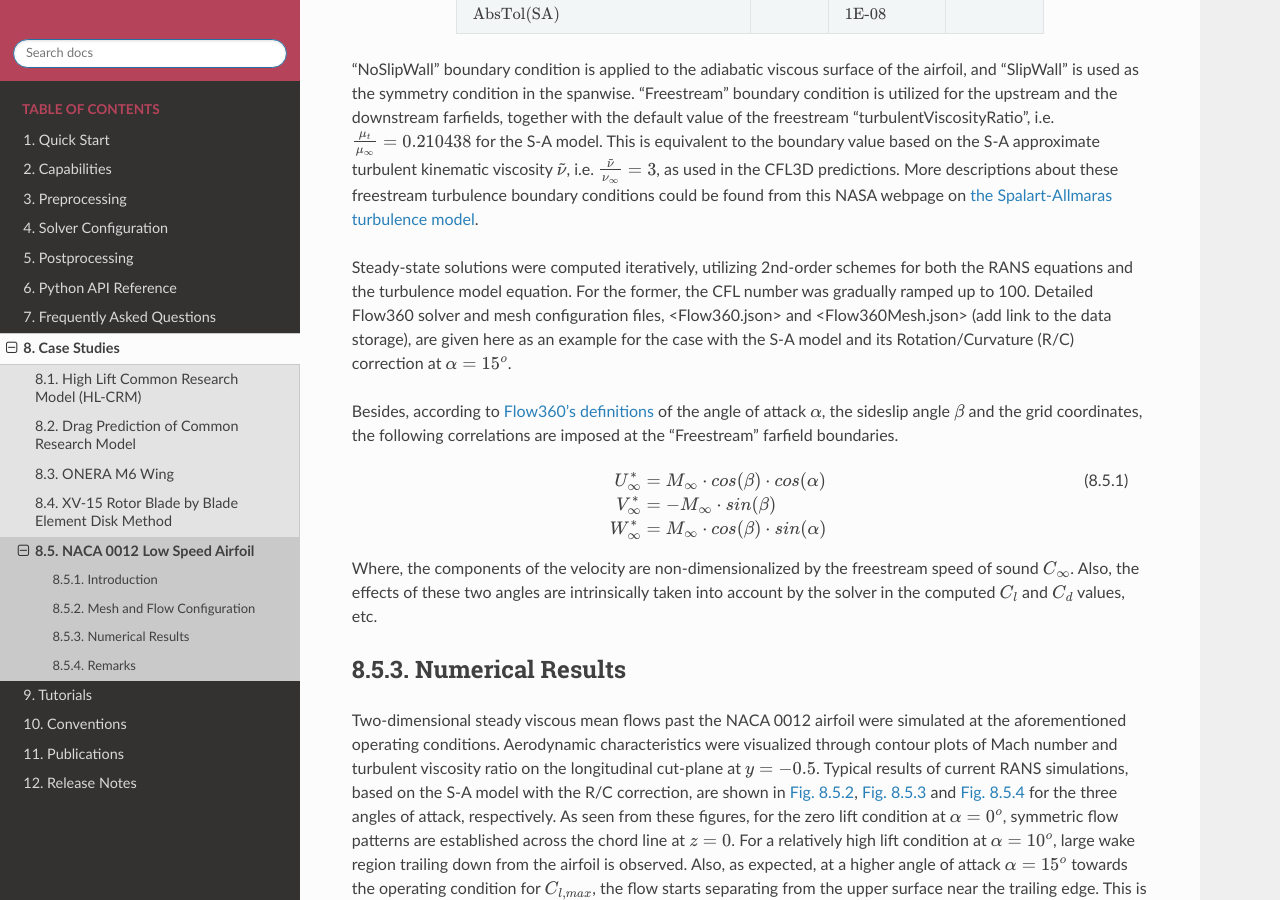
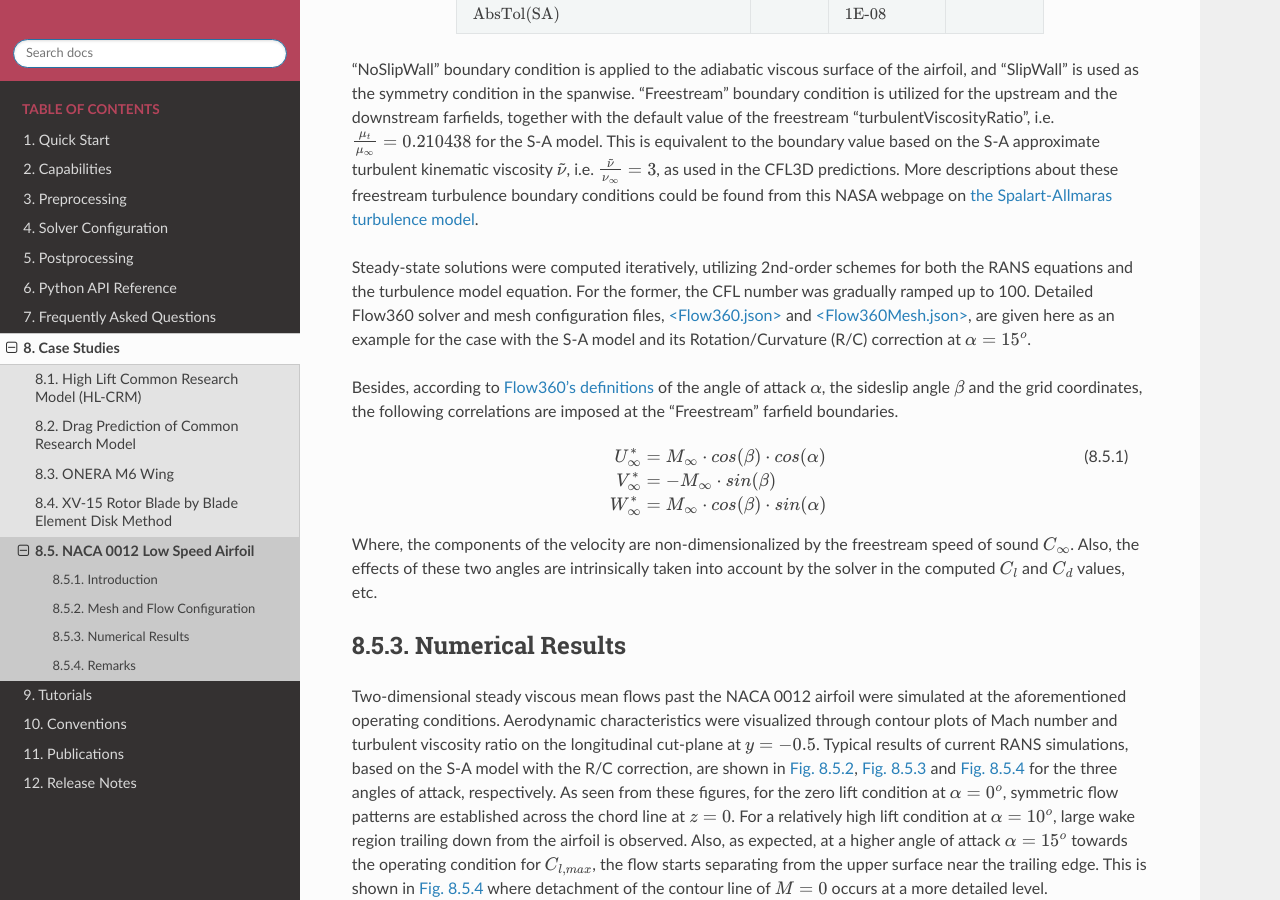
Before and after one commit to flexcompute-readthedocs/Flow360Documentation, a Sphinx documentation site: the page built from docs/source/examples/naca0012_caseStudy.rst, in a window 1280 px wide and 900 px high, scrolled down 2865 px. Built offline with Sphinx 7.4.7 and the Read the Docs theme 2.0.0, drawn with Linux system fonts in a browser that asks for light colours; some of the changed text lies outside the part shown.

Commit message:
External links to the grid, mesh json and solver json files were updated

```diff
--- a/docs/source/examples/naca0012_caseStudy.rst
+++ b/docs/source/examples/naca0012_caseStudy.rst
@@ -18,7 +18,7 @@
 Mesh and Flow Configuration
 ---------------------------
 
-In the three series of nested grids with varying trailing edge streamwise spacing, as given in the above NASA webpage, that of Family II at Level-4 (897 x 2 x 257) was used in this validation. The geometry and the mesh of this quasi-3D CFD model are shown in :numref:`Fig1_NACA0012GeoMsh`. As seen, the grid has a C-type topology, wrapping around the airfoil from the downstream farfield, around the lower surface to the upper, then back to the downstream farfield again. Also, in the wake region, the grid connects to itself in a point-matched manner. The chord length is scaled into unity, and the grid unit is taken to be meter. The origin of the grid coordinates is at the leading edge of the airfoil. The x-axis is in alignment with the chord line. Also, the grid is stretched for one spanwise cell in the negative y direction with the grid spacing of 1 meter. The original unstructured CGNS grid files downloaded from the NASA webpage are in the ADF data format and have to be converted into the HDF5, to meet :ref:`the grid requirements<manualMeshingFlow360Section>` of Flow360. These converted grid files with the HDF5 data structure are available here (add link to the data storage).
+In the three series of nested grids with varying trailing edge streamwise spacing, as given in the above NASA webpage, that of Family II at Level-4 (897 x 2 x 257) was used in this validation. The geometry and the mesh of this quasi-3D CFD model are shown in :numref:`Fig1_NACA0012GeoMsh`. As seen, the grid has a C-type topology, wrapping around the airfoil from the downstream farfield, around the lower surface to the upper, then back to the downstream farfield again. Also, in the wake region, the grid connects to itself in a point-matched manner. The chord length is scaled into unity, and the grid unit is taken to be meter. The origin of the grid coordinates is at the leading edge of the airfoil. The x-axis is in alignment with the chord line. Also, the grid is stretched for one spanwise cell in the negative y direction with the grid spacing of 1 meter. The original unstructured CGNS grid files downloaded from the NASA webpage are in the ADF data format and have to be converted into the HDF5, to meet :ref:`the grid requirements<manualMeshingFlow360Section>` of Flow360. For this validation case, the converted grid file with the HDF5 data structure is available `here <https://simcloud-public-1.s3.amazonaws.com/validation/naca0012/n0012familyII.4.hex.hdf5.cgns.tar.gz>`_.
 
 .. figure:: figures_NACA0012/n0012familyII4hex_global.png
    :align: center
@@ -40,7 +40,7 @@
 
 “NoSlipWall” boundary condition is applied to the adiabatic viscous surface of the airfoil, and “SlipWall” is used as the symmetry condition in the spanwise. “Freestream” boundary condition is utilized for the upstream and the downstream farfields, together with the default value of the freestream “turbulentViscosityRatio”, i.e. :math:`\frac{\mu_t}{\mu_{\infty}} = 0.210438` for the S-A model. This is equivalent to the boundary value based on the S-A approximate turbulent kinematic viscosity :math:`\tilde{\nu}`, i.e. :math:`\frac{\tilde{\nu}}{\nu_{\infty}} = 3`, as used in the CFL3D predictions. More descriptions about these freestream turbulence boundary conditions could be found from this NASA webpage on `the Spalart-Allmaras turbulence model <https://turbmodels.larc.nasa.gov/spalart.html>`_.
 
-Steady-state solutions were computed iteratively, utilizing 2nd-order schemes for both the RANS equations and the turbulence model equation. For the former, the CFL number was gradually ramped up to 100. Detailed Flow360 solver and mesh configuration files, <Flow360.json> and <Flow360Mesh.json> (add link to the data storage), are given here as an example for the case with the S-A model and its Rotation/Curvature (R/C) correction at :math:`\alpha = 15^o`.
+Steady-state solutions were computed iteratively, utilizing 2nd-order schemes for both the RANS equations and the turbulence model equation. For the former, the CFL number was gradually ramped up to 100. Detailed Flow360 solver and mesh configuration files, `<Flow360.json> <https://simcloud-public-1.s3.amazonaws.com/validation/naca0012/NACA0012_FMLY2GL4_AOA15_SARC_2ndOrd_CFL100_Flow360.json>`_ and `<Flow360Mesh.json> <https://simcloud-public-1.s3.amazonaws.com/validation/naca0012/NACA0012_FMLY2_Flow360Mesh.json>`_, are given here as an example for the case with the S-A model and its Rotation/Curvature (R/C) correction at :math:`\alpha = 15^o`.
 
 Besides, according to :ref:`Flow360's definitions<Flow360json>` of the angle of attack :math:`\alpha`, the sideslip angle :math:`\beta` and the grid coordinates, the following correlations are imposed at the “Freestream” farfield boundaries.
 
```
